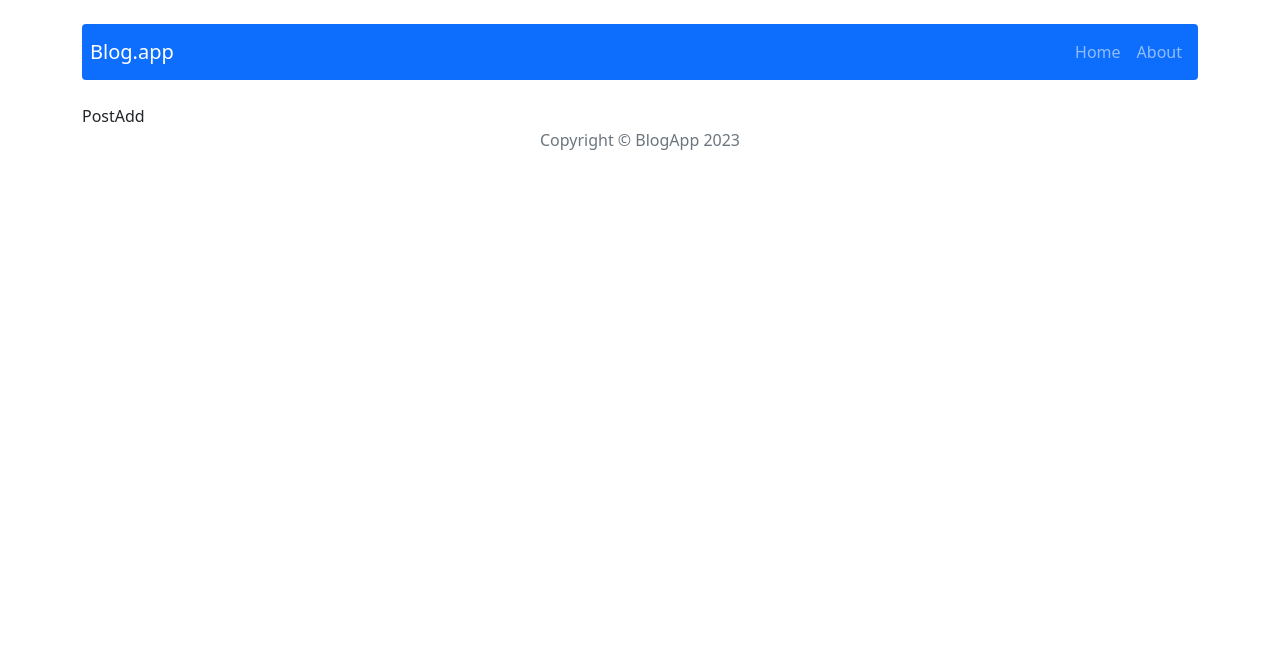
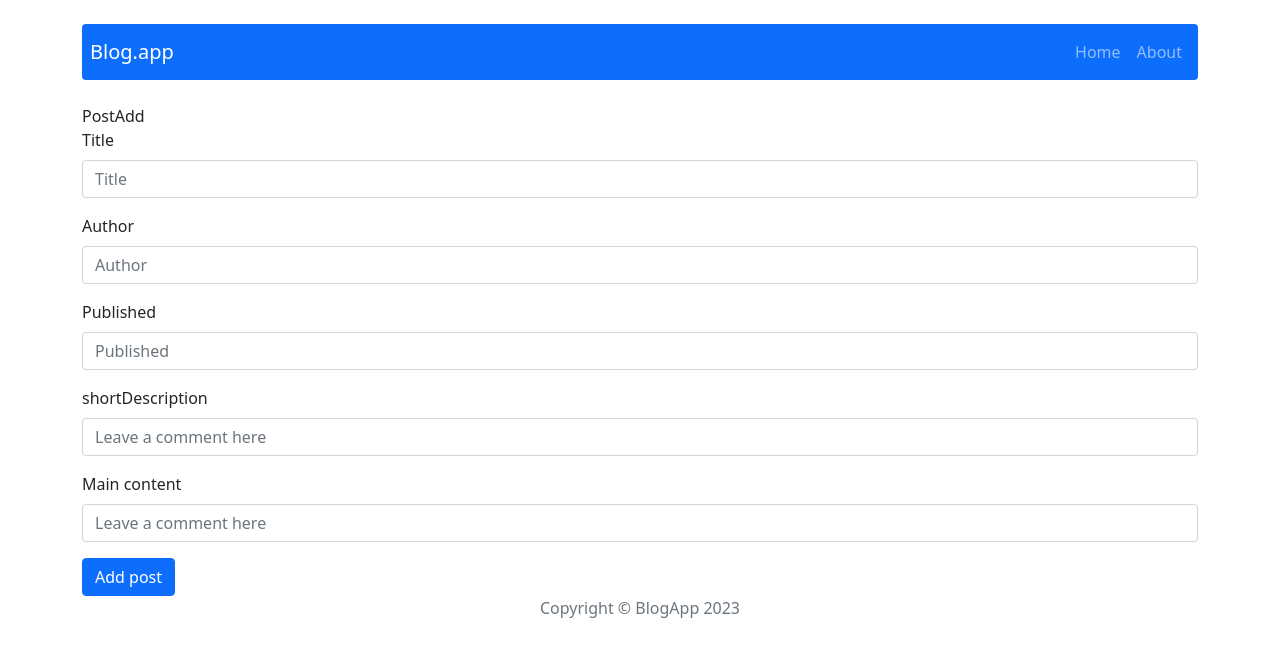
Before and after one commit to maciektabis/blog, a React (Create React App) app: page /post/add in a window 1280 px wide. Shown: the top 656 px of the page. Built offline with nearby package versions, Linux system fonts and the light colour scheme.

Commit message:
AddPost to project, readmore not working

```diff
--- a/package.json
+++ b/package.json
@@ -16,6 +16,7 @@
 		"redux": "4.1.2",
 		"redux-devtools-extension": "2.13.9",
 		"sass": "1.43.4",
+		"shortid": "^2.2.16",
 		"web-vitals": "^2.1.4"
 	},
 	"scripts": {
--- /dev/null
+++ b/src/components/features/AddPostForm/AddPostForm.js
@@ -0,0 +1,83 @@
+import Form from 'react-bootstrap/Form';
+import {Button} from 'react-bootstrap';
+import {useNavigate} from 'react-router-dom';
+import {useDispatch} from 'react-redux';
+import {useState} from 'react';
+import {addPost} from '../../../redux/postsRedux';
+
+const AddPostForm = () => {
+	const [title, setTitle] = useState('');
+	const [author, setAuthor] = useState('');
+	const [publishedDate, setPublishedDate] = useState('');
+	const [shortDescription, setShortDescription] = useState('');
+	const [content, setContent] = useState('');
+	const dispatch = useDispatch();
+	const navigate = useNavigate();
+
+	const handleSubmit = (e) => {
+		e.preventDefault();
+		navigate('/', {replace: true});
+
+		dispatch(
+			addPost({title, author, publishedDate, shortDescription, content})
+		);
+	};
+	return (
+		<>
+			<Form onSubmit={handleSubmit}>
+				<Form.Group className='mb-3'>
+					<Form.Label>Title</Form.Label>
+					<Form.Control
+						type='text'
+						placeholder='Title'
+						onChange={(e) => setTitle(e.target.value)}
+					/>
+				</Form.Group>
+
+				<Form.Group className='mb-3'>
+					<Form.Label>Author</Form.Label>
+					<Form.Control
+						type='text'
+						placeholder='Author'
+						onChange={(e) => setAuthor(e.target.value)}
+					/>
+				</Form.Group>
+
+				<Form.Group className='mb-3'>
+					<Form.Label>Published</Form.Label>
+					<Form.Control
+						type='text'
+						placeholder='Published'
+						onChange={(e) => setPublishedDate(e.target.value)}
+					/>
+				</Form.Group>
+
+				<Form.Group className='mb-3'>
+					<Form.Label>shortDescription</Form.Label>
+					<Form.Control
+						type='text'
+						placeholder='Leave a comment here'
+						onChange={(e) => setShortDescription(e.target.value)}
+					/>
+				</Form.Group>
+
+				<Form.Group className='mb-3'>
+					<Form.Label>Main content</Form.Label>
+					<Form.Control
+						type='text'
+						placeholder='Leave a comment here'
+						onChange={(e) => setContent(e.target.value)}
+					/>
+				</Form.Group>
+
+				<Button
+					variant='primary'
+					onClick={handleSubmit}
+				>
+					Add post
+				</Button>
+			</Form>
+		</>
+	);
+};
+export default AddPostForm;
--- a/src/components/features/Posts/Posts.js
+++ b/src/components/features/Posts/Posts.js
@@ -11,7 +11,7 @@ const Posts = (props) => {
 					<p className='font-weight-bold'>Author: {props.author}</p>
 					<p className='text-muted'>Published: {props.date}</p>
 					<p className='card-text'> Short description: {props.description}.</p>
-					<Link key={props.postId} to={'/post/' + props.postId}>
+					<Link key={props.id} to={'/post/' + props.id}>
 						<Button variant='primary'>Read more</Button>
 					</Link>
 				</div>
--- a/src/components/pages/PostAdd/PostAdd.js
+++ b/src/components/pages/PostAdd/PostAdd.js
@@ -1,12 +1,11 @@
 import React from 'react';
-
-const PostAdd = ()  => {
-  return (
-    <div>
-
-       PostAdd
-
-    </div>
-  );
+import AddPostForm from '../../features/AddPostForm/AddPostForm';
+const PostAdd = () => {
+	return (
+		<div>
+			PostAdd
+			<AddPostForm />
+		</div>
+	);
 };
 export default PostAdd;
--- a/src/components/pages/SinglePost/SinglePost.js
+++ b/src/components/pages/SinglePost/SinglePost.js
@@ -1,11 +1,60 @@
 import React from 'react';
+import {useParams} from 'react-router-dom';
+import {useSelector} from 'react-redux';
+import {getPostById} from '../../../redux/postsRedux';
+import {Button} from 'react-bootstrap';
+import {useDispatch} from 'react-redux';
+import {removePost} from '../../../redux/postsRedux';
+import {Link} from 'react-router-dom';
+import {useState} from 'react';
+import {Modal} from 'react-bootstrap';
+import {Navigate} from 'react-router-dom';
+const SinglePost = (props) => {
+	const {id} = useParams();
+	const postsData = useSelector((state) => getPostById(state, id));
+	const dispatch = useDispatch();
+	const deletePost = (e) => {
+		e.preventDefault();
+		dispatch(removePost(id));
+	};
+	const [show, setShow] = useState(false);
+	const handleClose = () => setShow(false);
+	const handleShow = () => setShow(true);
 
+	if (!postsData) return <Navigate to='/' />;
+	else;
+	return (
+		<div className='col-md-8'>
+			<header className='d-flex justify-content-between mt-2 mb-2 p-2'>
+				<h2>{postsData.title}</h2>
+				<div>
+					<Link key={props.id} to={'/post/edit/' + props.id}>
+						<Button variant='btn btn-outline-primary m-1'>Edit</Button>
+					</Link>
+					<Button variant='btn btn-outline-danger m-1' onClick={handleShow}>
+						Delete
+					</Button>
 
-const SinglePost = ()  => {
-  return (
-    <div>
-     SinglePost
-    </div>
-  );
+					<Modal show={show} onHide={handleClose}>
+						<Modal.Header closeButton>
+							<Modal.Title>Are you sure?</Modal.Title>
+						</Modal.Header>
+						<Modal.Body>This will delete your post!</Modal.Body>
+						<Modal.Footer>
+							<Button variant='secondary' onClick={handleClose}>
+								Cancel
+							</Button>
+							<Button variant='danger' onClick={deletePost}>
+								Remove
+							</Button>
+						</Modal.Footer>
+					</Modal>
+				</div>
+			</header>
+			<p>Author: {postsData.author}</p>
+			<p>Published: {postsData.publishedDate}</p>
+			<p>{postsData.shortDescription}</p>
+		</div>
+	);
 };
 export default SinglePost;
--- a/src/redux/postsRedux.js
+++ b/src/redux/postsRedux.js
@@ -1,11 +1,23 @@
+import shortid from 'shortid';
 //selectors
 export const getAllPosts = (state) => state.posts;
+export const getPostById = ({posts}, id) =>
+	posts.find((post) => post.id === id);
 // actions
 const createActionName = (actionName) => `app/posts/${actionName}`;
+const REMOVE_POST = createActionName('REMOVE_POST');
+const ADD_POST = createActionName('ADD_POST');
 
 // action creators
+export const removePost = (payload) => ({type: REMOVE_POST, payload});
+
+export const addPost = (payload) => ({type: ADD_POST, payload});
 const postsReducer = (statePart = [], action) => {
 	switch (action.type) {
+		case REMOVE_POST:
+			return statePart.filter((post) => post.id !== action.payload);
+		case ADD_POST:
+			return [...statePart, {...action.payload, id: shortid() }];
 		default:
 			return statePart;
 	}
```
Also changed, not shown: src/components/features/RemovePostModal/RemovePostModal.js (added, +31 -0 lines), 2 other files (tests, documents, lock files or other folders). Lines whose indentation alone changed are shown as unchanged.
